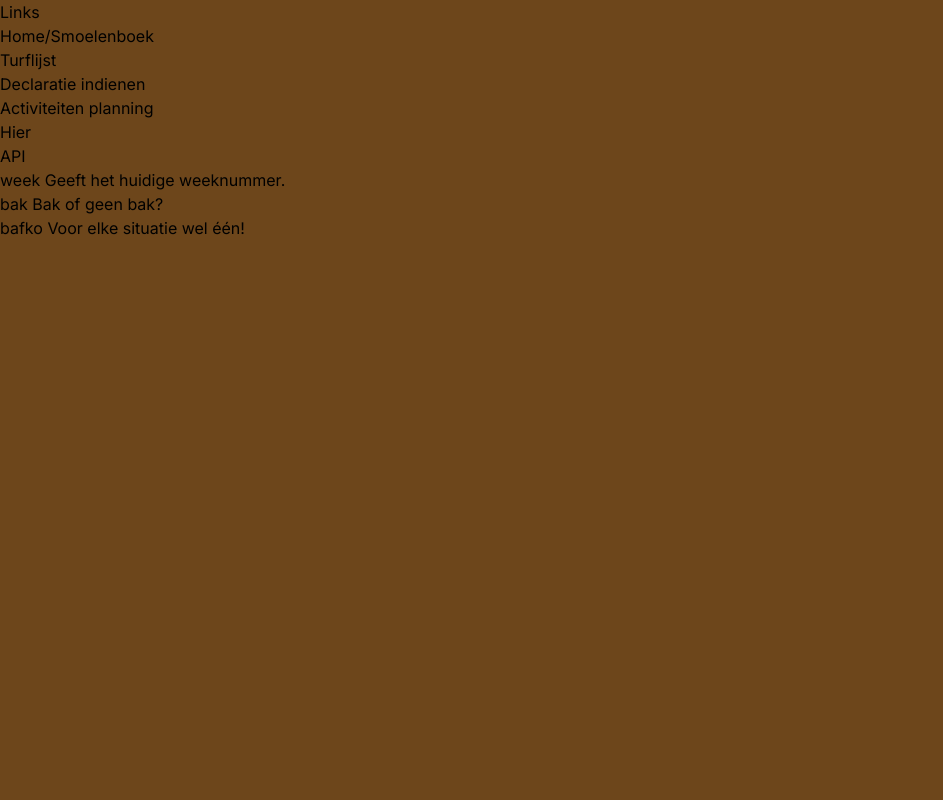
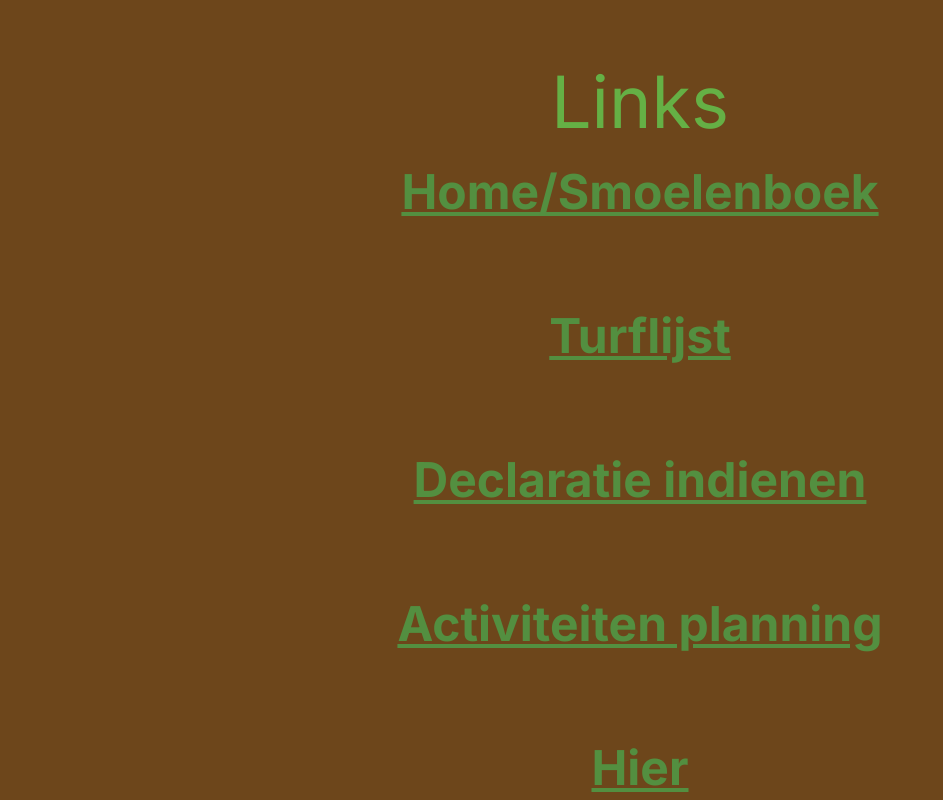
Before and after one commit to S-D-V-A-S-M-V-V-I-C-T-S-S-BAGGER/BAGGER-next, a Next.js app: page /sitemap in a window 1280 px wide. Shown: the top 800 px of the page, without its empty margins (0-943 px from the left). Built offline with nearby package versions, Linux system fonts and the light colour scheme.

Commit message:
Make sitemap pretty

```diff
--- a/app/sitemap/page.tsx
+++ b/app/sitemap/page.tsx
@@ -1,18 +1,23 @@
 import {FC} from "react";
+import './sitemap.css';
 
 const Index: FC = () => {
     return (
         <div>
-            <p>Links</p>
+            <div className={'section'}>
+                <p className={'title'}>Links</p>
                 <a href={'/'}>Home/Smoelenboek</a><br/>
                 <a href={'/turf'}>Turflijst</a><br/>
                 <a href={'/declaratie'}>Declaratie indienen</a><br/>
                 <a href={'/planning'}>Activiteiten planning</a><br/>
                 <a href={'/sitemap'}>Hier</a><br/>
-            <p>API</p>
+            </div>
+            <div className={'section'}>
+                <p className={'title'}>API</p>
                 <p><a href={'/api/week'}>week</a> Geeft het huidige weeknummer.</p>
                 <p><a href={'/api/bak'}>bak</a> Bak of geen bak?</p>
                 <p><a href={'/api/bafko'}>bafko</a> Voor elke situatie wel één!</p>
+            </div>
         </div>
     );
 };
--- /dev/null
+++ b/app/sitemap/sitemap.css
@@ -0,0 +1,18 @@
+.section {
+    display: flex;
+    flex-direction: column;
+    text-align: center;
+    color: var(--blad-lichtgroen);
+    font-size: min(5vw, 48px);
+    margin-top: min(5vw, 48px);
+}
+
+.section a {
+    color: var(--blad-donkergroen);
+    font-weight: bold;
+    text-decoration-line: underline;
+}
+
+.section > .title {
+    font-size: 1.5em;
+}
```
Lines whose indentation alone changed are shown as unchanged.
